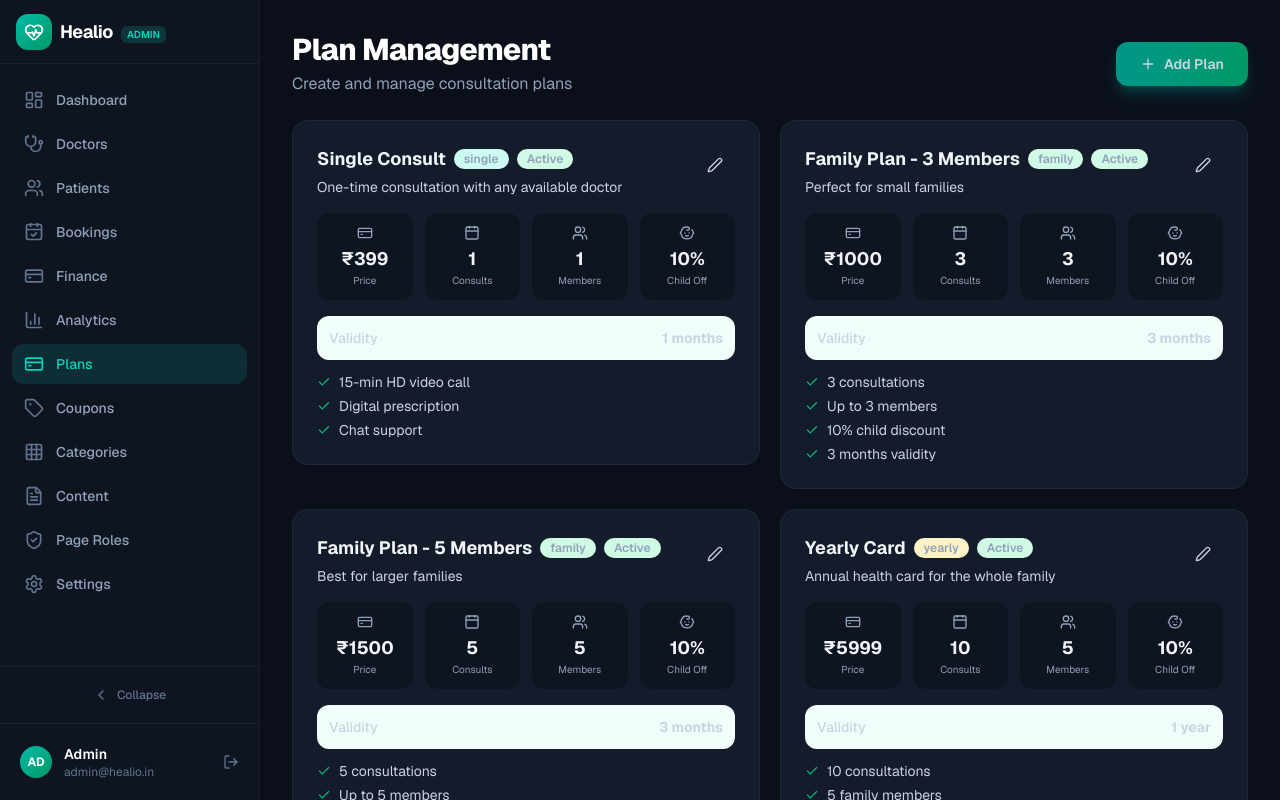
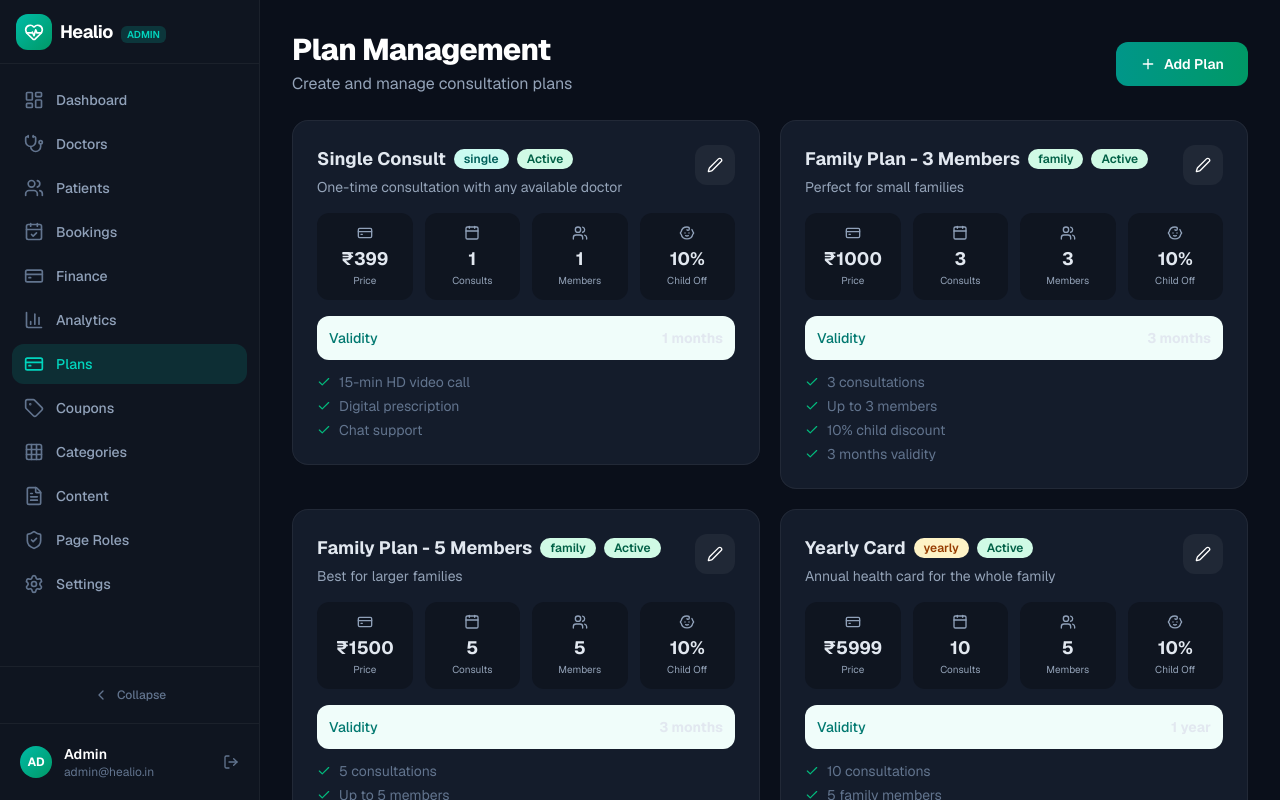
Before and after one commit to Jhalakdev/healio, a Next.js app in the folder apps/web/: page /admin/plans in a window 1280 px wide. Built offline with nearby package versions, Linux system fonts and the light colour scheme.

Commit message:
fix: simplify dark theme CSS to avoid Tailwind parse errors

```diff
--- a/apps/web/src/app/admin/layout.tsx
+++ b/apps/web/src/app/admin/layout.tsx
@@ -149,31 +149,8 @@ export default function AdminLayout({
         </div>
       </aside>
 
-      {/* Main content — dark bg with forced dark text colors */}
-      <main className="flex-1 overflow-auto bg-[#0a0f1a] text-white
-        [&_.text-slate-400]:text-slate-400
-        [&_.text-slate-500]:text-slate-500
-        [&_.font-extrabold]:text-white
-        [&_.font-bold]:text-slate-100
-        [&_h1]:text-white
-        [&_h2]:text-white
-        [&_h3]:text-white
-        [&_.rounded-2xl]:bg-[#141c2b] [&_.rounded-2xl]:border-white/5
-        [&_.bg-white]:bg-[#141c2b]
-        [&_.bg-slate-50]:bg-[#0f1520]
-        [&_.bg-slate-100]:bg-white/5
-        [&_.border-slate-200]:border-white/5
-        [&_.border-slate-200\\/60]:border-white/5
-        [&_input]:bg-[#1a2435] [&_input]:border-white/10 [&_input]:text-white
-        [&_select]:bg-[#1a2435] [&_select]:border-white/10 [&_select]:text-white
-        [&_textarea]:bg-[#1a2435] [&_textarea]:border-white/10 [&_textarea]:text-white
-        [&_.text-sm]:text-slate-300
-        [&_.text-xs]:text-slate-400
-        [&_.border-b]:border-white/5
-        [&_.border-t]:border-white/5
-        [&_.shadow-sm]:shadow-none
-        [&_.shadow-xl]:shadow-none
-      ">
+      {/* Main content — dark */}
+      <main className="flex-1 overflow-auto bg-[#0a0f1a] text-white admin-dark">
         <div className="p-8">{children}</div>
       </main>
     </div>
--- a/apps/web/src/app/globals.css
+++ b/apps/web/src/app/globals.css
@@ -56,11 +56,27 @@ html {
   }
 }
 
-/* Admin dark theme overrides */
-.admin-dark .card,
-[class*="bg-[#0a0f1a]"] .rounded-2xl {
-  --tw-bg-opacity: 1;
+/* Admin dark theme */
+.admin-dark h1,
+.admin-dark h2,
+.admin-dark h3 { color: #fff; }
+.admin-dark p { color: #94a3b8; }
+.admin-dark [class*="rounded-2xl"] {
+  background: #141c2b;
+  border-color: rgba(255,255,255,0.06);
 }
+.admin-dark [class*="bg-white"] { background: #141c2b; }
+.admin-dark [class*="bg-slate-50"] { background: #0f1520; }
+.admin-dark [class*="bg-slate-100"] { background: rgba(255,255,255,0.05); }
+.admin-dark input, .admin-dark select, .admin-dark textarea {
+  background: #1a2435 !important;
+  border-color: rgba(255,255,255,0.1) !important;
+  color: #fff !important;
+}
+.admin-dark [class*="border-slate"] { border-color: rgba(255,255,255,0.06); }
+.admin-dark [class*="font-bold"] { color: #e2e8f0; }
+.admin-dark [class*="font-extrabold"] { color: #fff; }
+.admin-dark [class*="shadow-"] { box-shadow: none; }
 
 /* Gradient text utility */
 .gradient-text {
```
